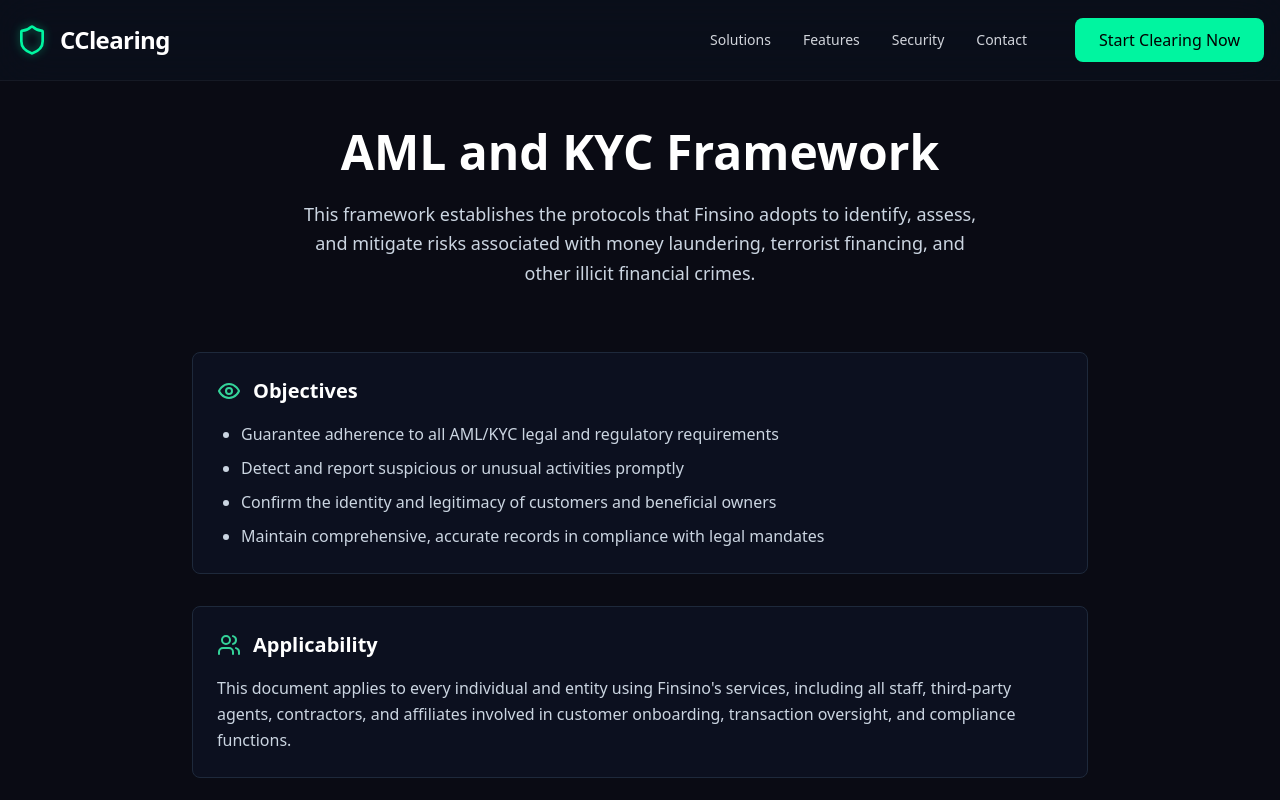
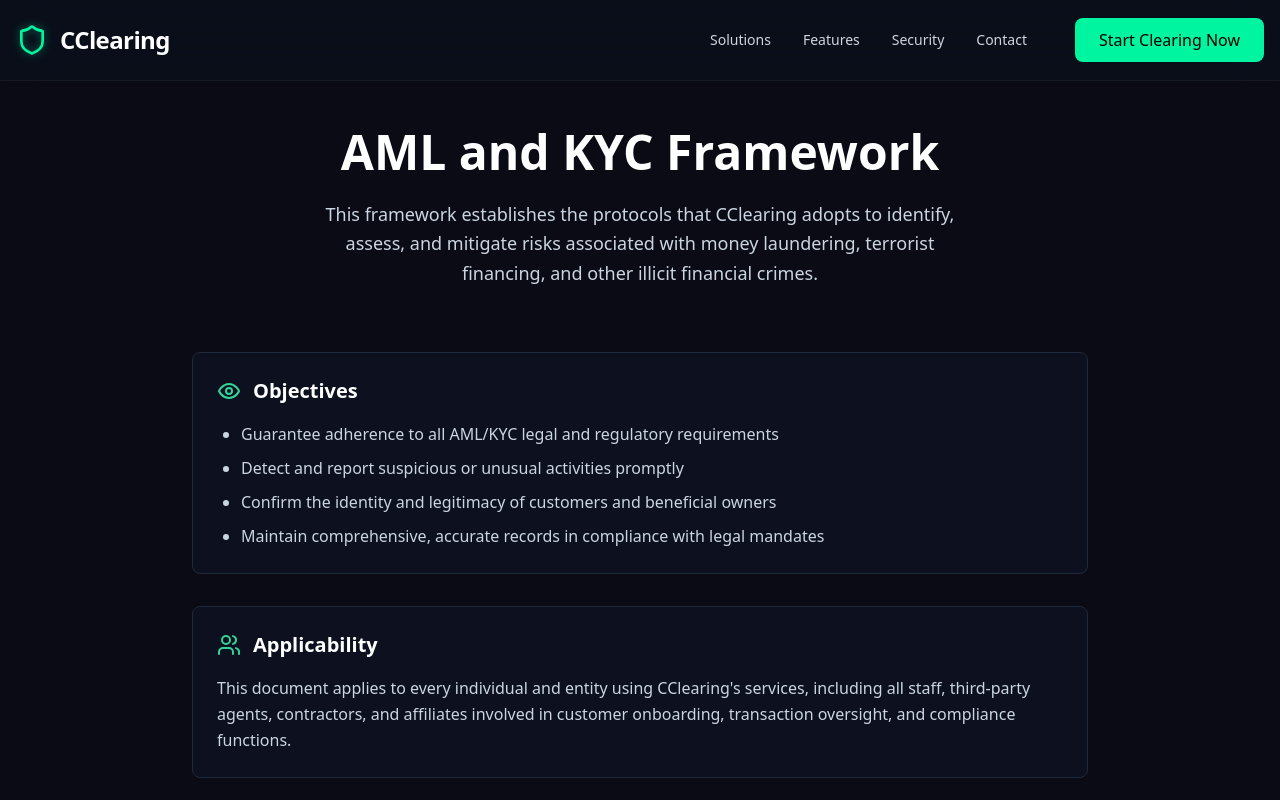
Before and after one commit to martinmiltonmartinez/cclearing, a React (Vite) app: page /aml in a window 1280 px wide. Shown: the top 800 px of the page. Built offline with nearby package versions, Linux system fonts and the light colour scheme.

Commit message:
Update AmlKycContent.tsx

```diff
--- a/src/pages/AmlKyc/AmlKycContent.tsx
+++ b/src/pages/AmlKyc/AmlKycContent.tsx
@@ -20,7 +20,7 @@
       AML and KYC Framework
      </h1>
      <p className="text-slate-300 text-lg max-w-2xl mx-auto leading-relaxed">
-      This framework establishes the protocols that Finsino adopts to identify,
+      This framework establishes the protocols that CClearing adopts to identify,
       assess, and mitigate risks associated with money laundering, terrorist
       financing, and other illicit financial crimes.
      </p>
@@ -52,7 +52,7 @@
       icon={<Users className="w-6 h-6 text-emerald-400" />}
       content={
        <p>
-        This document applies to every individual and entity using Finsino's
+        This document applies to every individual and entity using CClearing's
         services, including all staff, third-party agents, contractors, and
         affiliates involved in customer onboarding, transaction oversight, and
         compliance functions.
```
